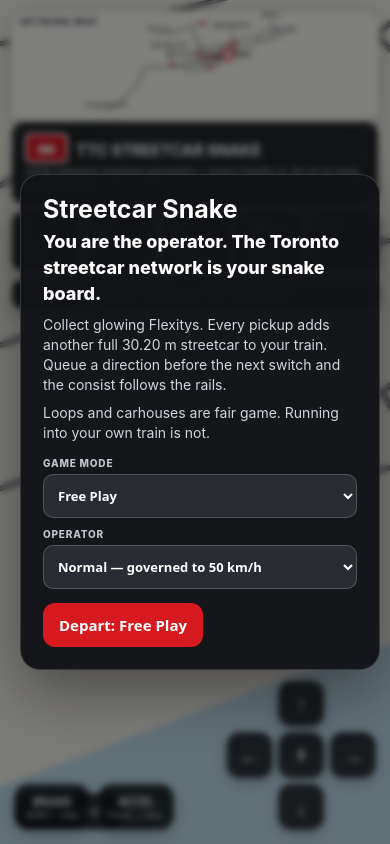
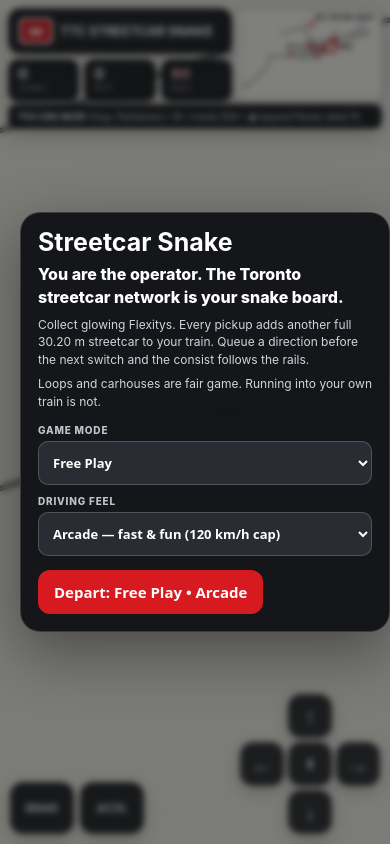
Before and after one commit to agilesyndrome/snakettc, a website: page public/index.html in a window 390 px wide. Drawn offline with Linux system fonts and the light colour scheme.

Commit message:
Rework mobile cockpit and make arcade speed the default

```diff
--- a/public/index.html
+++ b/public/index.html
@@ -345,39 +345,177 @@
   #eventBanner[hidden] { display: none; }
 
   @media (max-width: 760px) {
-    .hud { grid-template-columns: repeat(5, minmax(58px, 1fr)); right: 12px; }
-    .brand { min-height: 66px; padding-right: 195px; }
-    .brand small { max-width: 320px; }
-    .stat { min-width: 0; }
+    .hud {
+      grid-template-columns: repeat(3, minmax(62px, auto));
+      right: auto;
+      gap: 5px;
+    }
+    .brand { min-height: 0; padding: 8px 10px; }
+    .brand small { display: none; }
+    .stat { min-width: 0; padding: 6px 9px; }
     .stat b { font-size: 16px; }
-    #minimap { width: 175px; height: 110px; }
-    #dpad { transform: scale(.92); transform-origin: bottom right; }
+    #minimap { width: 150px; height: 88px; min-width: 0; min-height: 0; }
+    #dpad { transform: scale(.90); transform-origin: bottom right; }
     #switchPanel { width: min(330px, calc(100vw - 190px)); }
   }
 
   @media (max-width: 540px) {
-    #minimap { top: 10px; left: 10px; right: auto; width: calc(100vw - 20px); height: 105px; }
-    .mini-label { top: 16px; left: 20px; right: auto; }
-    .hud { top: 122px; }
-    .brand { padding-right: 10px; }
-    .brand strong { font-size: 16px; }
-    .brand small { max-width: none; }
+    /* Mobile is a separate cockpit, not a squeezed desktop HUD. */
+    .hud {
+      left: max(8px, env(safe-area-inset-left));
+      top: max(8px, env(safe-area-inset-top));
+      width: calc(100vw - 166px);
+      grid-template-columns: repeat(3, minmax(0, 1fr));
+      gap: 5px;
+    }
+
+    .brand {
+      grid-column: 1 / -1;
+      height: 46px;
+      display: flex;
+      align-items: center;
+      white-space: nowrap;
+      overflow: hidden;
+    }
+    .brand .badge {
+      min-width: 34px;
+      height: 26px;
+      margin-right: 7px;
+      padding: 0 5px;
+      font-size: 15px;
+    }
+    .brand strong {
+      overflow: hidden;
+      text-overflow: ellipsis;
+      font-size: 13px;
+      letter-spacing: -.01em;
+    }
+
+    /* Keep only the information needed while driving. */
+    .stat-cars, .stat-length { display: none; }
+    .stat { height: 43px; }
+    .stat b { font-size: 15px; }
+    .stat span { margin-top: 1px; font-size: 7px; }
+    .stat-speed b { color: #ffb8bb; }
+
+    #locationHud {
+      position: fixed;
+      z-index: 6;
+      left: max(8px, env(safe-area-inset-left));
+      right: max(8px, env(safe-area-inset-right));
+      top: calc(max(8px, env(safe-area-inset-top)) + 96px);
+      width: auto;
+      max-width: none;
+      padding: 6px 9px;
+      white-space: nowrap;
+      overflow: hidden;
+      text-overflow: ellipsis;
+      font-size: 9px;
+      border-radius: 8px;
+    }
+
+    #minimap {
+      top: max(8px, env(safe-area-inset-top));
+      right: max(8px, env(safe-area-inset-right));
+      left: auto;
+      width: 150px;
+      height: 94px;
+      border-radius: 10px;
+    }
+    .mini-label {
+      top: calc(max(8px, env(safe-area-inset-top)) + 5px);
+      right: calc(max(8px, env(safe-area-inset-right)) + 7px);
+      left: auto;
+      font-size: 7px;
+    }
+
     .tip { display: none; }
-    #dpad { transform: scale(.86); }
+
+    #missionHud {
+      position: fixed;
+      z-index: 6;
+      left: max(8px, env(safe-area-inset-left));
+      right: max(8px, env(safe-area-inset-right));
+      top: calc(max(8px, env(safe-area-inset-top)) + 126px);
+      width: auto;
+      max-width: none;
+      padding: 5px 7px;
+      border-radius: 8px;
+    }
+    #missionRoute { min-width: 46px; padding: 3px 5px; font-size: 12px; }
+    #missionText b { font-size: 9px; white-space: nowrap; overflow: hidden; text-overflow: ellipsis; }
+    #missionText span { display: none; }
+
+    #eventBanner {
+      top: calc(max(8px, env(safe-area-inset-top)) + 132px);
+      width: calc(100vw - 28px);
+      max-width: none;
+      padding: 7px 10px;
+      border-radius: 10px;
+      font-size: 9px;
+      line-height: 1.25;
+      display: -webkit-box;
+      -webkit-box-orient: vertical;
+      -webkit-line-clamp: 2;
+      overflow: hidden;
+    }
+    #eventBanner[hidden] { display: none; }
+
+    #dpad {
+      right: max(10px, env(safe-area-inset-right));
+      bottom: max(10px, env(safe-area-inset-bottom));
+      width: 140px;
+      height: 140px;
+      grid-template: repeat(3, 44px) / repeat(3, 44px);
+      gap: 4px;
+      transform: none;
+    }
+    .control {
+      border-radius: 13px;
+      font-size: 21px;
+    }
+    .pause { font-size: 13px; }
+
+    #speedControls {
+      left: max(10px, env(safe-area-inset-left));
+      bottom: max(10px, env(safe-area-inset-bottom));
+      grid-template-columns: 64px 64px;
+      gap: 6px;
+    }
+    .pedal {
+      width: 64px;
+      min-height: 52px;
+      padding: 4px;
+      border-radius: 13px;
+      font-size: 10px;
+    }
+    .pedal small { display: none; }
+
     #switchPanel {
-      left: 10px;
-      right: 10px;
-      bottom: 190px;
+      left: 8px;
+      right: 8px;
+      bottom: calc(max(10px, env(safe-area-inset-bottom)) + 150px);
       width: auto;
+      padding: 6px;
       transform: none;
-    }
-    #eventBanner { top: 256px; }
-    #speedControls {
-      bottom: 14px;
-      grid-template-columns: 76px 76px;
-    }
-    .pedal { min-height: 46px; }
+      border-radius: 10px;
+    }
+    #switchTitle { display: none; }
+    #switchMeta { margin: 0; font-size: 9px; }
+    #switchChoices { margin-top: 5px; gap: 4px; }
+    .switch-choice { padding: 7px 4px; font-size: 9px; }
+
+    #aboutBtn { display: none; }
+
     .mode-picker { grid-template-columns: 1fr; }
+    .card {
+      width: min(420px, calc(100vw - 20px));
+      padding: 17px;
+      max-height: calc(100dvh - 28px);
+      overflow: auto;
+    }
+    .card p { font-size: 12px; }
+    .card .big { font-size: 16px; }
   }
 </style>
 </head>
@@ -391,11 +529,11 @@
     <span class="badge">∞</span><strong>TTC STREETCAR SNAKE</strong>
     <small>2026 network-inspired geometry • every Flexity is 30.20 m long in world scale</small>
   </div>
-  <div class="stat"><b id="carsStat">1</b><span>train cars</span></div>
-  <div class="stat"><b id="joinedStat">0</b><span>joined</span></div>
-  <div class="stat"><b id="bestStat">0</b><span>high score</span></div>
-  <div class="stat"><b id="lengthStat">30 m</b><span>train length</span></div>
-  <div class="stat"><b id="speedStat">50</b><span>km/h</span></div>
+  <div class="stat stat-cars"><b id="carsStat">1</b><span>cars</span></div>
+  <div class="stat stat-joined"><b id="joinedStat">0</b><span>joined</span></div>
+  <div class="stat stat-best"><b id="bestStat">0</b><span>best</span></div>
+  <div class="stat stat-length"><b id="lengthStat">30 m</b><span>length</span></div>
+  <div class="stat stat-speed"><b id="speedStat">90</b><span>km/h</span></div>
   <div id="locationHud"><strong>YOU ARE NEAR:</strong> finding the rails…</div>
   <div class="tip" id="tip">Arrow keys / WASD steer. Q / E / R throw switches. Hold + to accelerate, − to brake. Space or P pauses.</div>
   <div id="missionHud" aria-live="polite">
@@ -437,7 +575,7 @@
     <a href="https://www.ttc.ca/en/transparency-and-accountability/Operating-Statistics/operating-statistics---2017/next-generation-streetcars" target="_blank" rel="noreferrer">TTC Flexity vehicle specifications</a><br>
     <a href="https://www.ttc.ca/news/2015/November/TTCs-new-streetcar-facility-to-enter-service-this-Sunday" target="_blank" rel="noreferrer">TTC Leslie Barns / carhouse background</a>
   </p>
-  <p><strong>Speed:</strong> Normal Operator is governed to 50 km/h for playability. The real Flexity vehicle is rated to a 70 km/h maximum. Rogue Operator removes the game governor and allows intentionally fictional over-speed beyond 70 km/h.</p>
+  <p><strong>Speed:</strong> Arcade is the default game feel: 90 km/h departure speed with a 120 km/h cap. Realistic / Purist is governed to 50 km/h. The real Flexity vehicle is rated to a 70 km/h maximum. Rogue Operator is intentionally fictional overdrive up to 180 km/h.</p>
   <p><strong>Rule:</strong> collect parked streetcars, avoid biting your own train, and try not to explain a forty-car consist to Transit Control.</p>
 </div>
 
@@ -456,10 +594,11 @@
         </select>
       </div>
       <div class="mode-field">
-        <label for="operatorModeSelect">Operator</label>
+        <label for="operatorModeSelect">Driving feel</label>
         <select id="operatorModeSelect">
-          <option value="normal">Normal — governed to 50 km/h</option>
-          <option value="rogue">Rogue Operator — governor removed</option>
+          <option value="arcade" selected>Arcade — fast &amp; fun (120 km/h cap)</option>
+          <option value="realistic">Realistic / Purist — 50 km/h cap</option>
+          <option value="rogue">Rogue Operator — 180 km/h overdrive</option>
         </select>
       </div>
     </div>
@@ -482,10 +621,15 @@
   const CAR_WIDTH_M = 2.54;
   const COUPLER_GAP_M = 1.50;
   const CAR_SPACING_M = CAR_LENGTH_M + COUPLER_GAP_M;
-  const NORMAL_GOVERNOR_KPH = 50;
+  const REALISTIC_GOVERNOR_KPH = 50;
+  const ARCADE_GOVERNOR_KPH = 120;
   const FLEXITY_RATED_MAX_KPH = 70;
-  const ROGUE_GAME_MAX_KPH = 140; // Deliberately fictional overdrive beyond 70 km/h.
-  const START_SPEED_KPH = 50;
+  const ROGUE_GAME_MAX_KPH = 180; // Deliberately fictional overdrive beyond 70 km/h.
+  const MODE_START_SPEED_KPH = {
+    realistic: 50,
+    arcade: 90,
+    rogue: 110,
+  };
   const PICKUP_COUNT = 8;
   const REF_LAT = 43.6500;
   const REF_LON = -79.3900;
@@ -901,11 +1045,11 @@
   let trailStart = 0;
   let trailDistance = 0;
   let head = null;
-  let camera = { x: 0, y: 0, scale: 0.7 };
+  let camera = { x: 0, y: 0, scale: 0.9 };
   let audioCtx = null;
   let gameMode = "free";
-  let operatorMode = "normal";
-  let speedKph = START_SPEED_KPH;
+  let operatorMode = "arcade";
+  let speedKph = MODE_START_SPEED_KPH.arcade;
   let acceleratorHeld = false;
   let brakeHeld = false;
   let currentMission = null;
@@ -1066,7 +1210,7 @@
     missionsCompleted = 0;
     gameMode = gameModeSelect.value;
     operatorMode = operatorModeSelect.value;
-    speedKph = START_SPEED_KPH;
+    speedKph = MODE_START_SPEED_KPH[operatorMode] ?? MODE_START_SPEED_KPH.arcade;
     acceleratorHeld = false;
     brakeHeld = false;
     currentMission = null;
@@ -1455,8 +1599,9 @@
     const type = choices[Math.floor(Math.random() * choices.length)];
 
     if (type === "slow") {
-      chaos = { type, until: t + 16000 };
-      eventBanner.textContent = "TRANSIT CONTROL: slow order — 25 km/h for 16 seconds.";
+      chaos = { type, until: t + 12000 };
+      eventBanner.textContent = "TRANSIT CONTROL: slow order — " +
+        slowOrderCapKph() + " km/h for 12 seconds.";
     } else {
       const options = edges.filter((edge) =>
         edge !== head.edge && !edge.tags.includes("yard") && edge.len > 120
@@ -1465,8 +1610,8 @@
       if (!edge) return;
       blockedEdgeId = edge.id;
       chaos = { type, until: t + 19000, edgeId: edge.id };
-      eventBanner.textContent = "SERVICE ADVISORY: stalled streetcar blocks " +
-        nodes.get(edge.a).label + " ↔ " + nodes.get(edge.b).label + ". Divert!";
+      eventBanner.textContent = "STALLED CAR: " +
+        nodes.get(edge.a).label + " ↔ " + nodes.get(edge.b).label + " blocked — divert.";
     }
 
     eventBanner.hidden = false;
@@ -1519,16 +1664,30 @@
 
   function updateCamera(poses) {
     const headPose = poses[0];
+    if (!headPose) return;
     const tailPose = poses[poses.length - 1] || headPose;
-    const targetX = headPose.x * 0.64 + tailPose.x * 0.36;
-    const targetY = headPose.y * 0.64 + tailPose.y * 0.36;
-    const desiredViewWidth = Math.max(1050, totalTrainLength() * 1.42);
-    const mobileBoost = W < 600 ? 1.18 : 1;
-    const targetScale = Math.max(0.20, Math.min(1.05, W / (desiredViewWidth * mobileBoost)));
-
-    camera.x += (targetX - camera.x) * 0.08;
-    camera.y += (targetY - camera.y) * 0.08;
-    camera.scale += (targetScale - camera.scale) * 0.06;
+    const mobile = W < 600;
+
+    // Keep a short train close enough that motion reads as motion. The previous
+    // ~1 km minimum view width made 100+ km/h look oddly sedate on phones.
+    const baseViewWidth = mobile ? 500 : 820;
+    const desiredViewWidth = Math.max(baseViewWidth, totalTrainLength() * 1.38);
+    const maxScale = mobile ? 0.92 : 1.28;
+    const targetScale = Math.max(0.20, Math.min(maxScale, W / desiredViewWidth));
+
+    // Look a little ahead of the car so high speed feels directional while the
+    // tail still influences framing as the consist gets absurdly long.
+    const speedFactor = Math.min(1, speedKph / 120);
+    const lookAhead = (mobile ? 65 : 95) * speedFactor;
+    const headWeight = totalTrainLength() < 300 ? 0.82 : 0.70;
+    const targetX = headPose.x * headWeight + tailPose.x * (1 - headWeight) +
+      head.headingX * lookAhead;
+    const targetY = headPose.y * headWeight + tailPose.y * (1 - headWeight) +
+      head.headingY * lookAhead;
+
+    camera.x += (targetX - camera.x) * 0.10;
+    camera.y += (targetY - camera.y) * 0.10;
+    camera.scale += (targetScale - camera.scale) * 0.09;
   }
 
   function drawWater() {
@@ -1747,7 +1906,9 @@
     }
 
     if (mW >= 180) {
-      const miniLabels = [
+      const miniLabels = W < 600
+        ? [["Long Br", "longBranch"], ["Union", "union"], ["Main", "mainStation"], ["Gunns", "gunns"]]
+        : [
             ["Long Branch", "longBranch"], ["Dundas W", "dundasWest"],
             ["Union", "union"], ["Broadview", "broadviewStation"],
             ["Main", "mainStation"], ["Neville", "neville"], ["Gunns", "gunns"],
@@ -1845,11 +2006,13 @@
     ctx.arc(p.x, p.y, pulse, 0, Math.PI * 2);
     ctx.stroke();
 
+    if (W >= 600) {
       ctx.fillStyle = "rgba(16,17,20,.88)";
       ctx.font = "900 8px system-ui, sans-serif";
       ctx.textAlign = "center";
       ctx.textBaseline = "bottom";
       ctx.fillText("YOU", p.x, p.y - pulse - 3);
+    }
     ctx.restore();
   }
 
@@ -1878,17 +2041,26 @@
   // -------------------------------------------------------------------------
 
   function speedCapKph() {
-    return operatorMode === "rogue" ? ROGUE_GAME_MAX_KPH : NORMAL_GOVERNOR_KPH;
+    if (operatorMode === "realistic") return REALISTIC_GOVERNOR_KPH;
+    if (operatorMode === "rogue") return ROGUE_GAME_MAX_KPH;
+    return ARCADE_GOVERNOR_KPH;
+  }
+
+  function slowOrderCapKph() {
+    if (operatorMode === "realistic") return 25;
+    if (operatorMode === "rogue") return 80;
+    return 60;
   }
 
   function updateSpeed(dt) {
-    if (acceleratorHeld) speedKph += 30 * dt;
-    if (brakeHeld) speedKph -= 48 * dt;
+    const accelRate = operatorMode === "realistic" ? 34 : operatorMode === "rogue" ? 105 : 75;
+    const brakeRate = operatorMode === "realistic" ? 58 : 110;
+    if (acceleratorHeld) speedKph += accelRate * dt;
+    if (brakeHeld) speedKph -= brakeRate * dt;
     speedKph = Math.max(0, Math.min(speedCapKph(), speedKph));
 
-    // A slow order overrides the operator controls without permanently changing
-    // the selected speed; once cleared the car can accelerate again.
-    const effective = chaos?.type === "slow" ? Math.min(speedKph, 25) : speedKph;
+    // Arcade keeps the "slow order" idea without reducing a game to walking pace.
+    const effective = chaos?.type === "slow" ? Math.min(speedKph, slowOrderCapKph()) : speedKph;
     speedStat.textContent = String(Math.round(effective));
     speedStat.style.color = effective > FLEXITY_RATED_MAX_KPH ? "#ffb3b7" : "";
     return effective;
@@ -1998,8 +2170,12 @@
 
   function updateStartButton() {
     const label = gameModeSelect.value === "mission" ? "Route Mission" : "Free Play";
-    const rogue = operatorModeSelect.value === "rogue" ? " • Rogue Operator" : "";
-    startBtn.textContent = "Depart: " + label + rogue;
+    const feel = operatorModeSelect.value === "realistic"
+      ? " • Realistic"
+      : operatorModeSelect.value === "rogue"
+        ? " • Rogue"
+        : " • Arcade";
+    startBtn.textContent = "Depart: " + label + feel;
   }
   gameModeSelect.addEventListener("change", updateStartButton);
   operatorModeSelect.addEventListener("change", updateStartButton);
```
Lines whose indentation alone changed are shown as unchanged.
